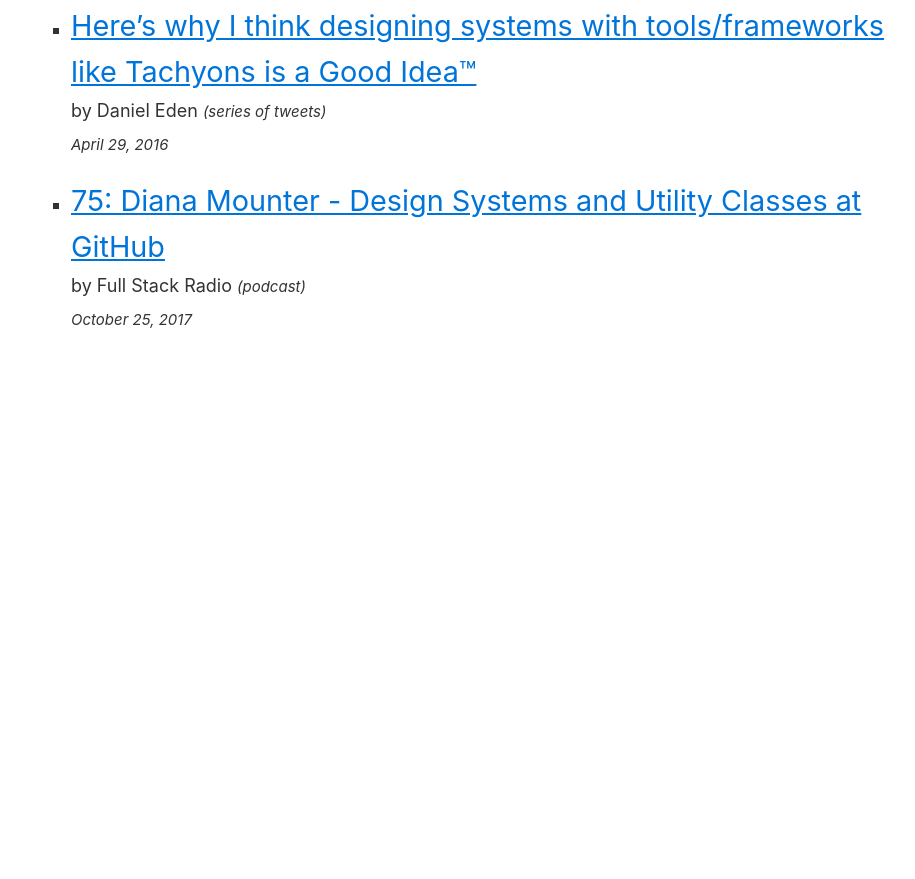
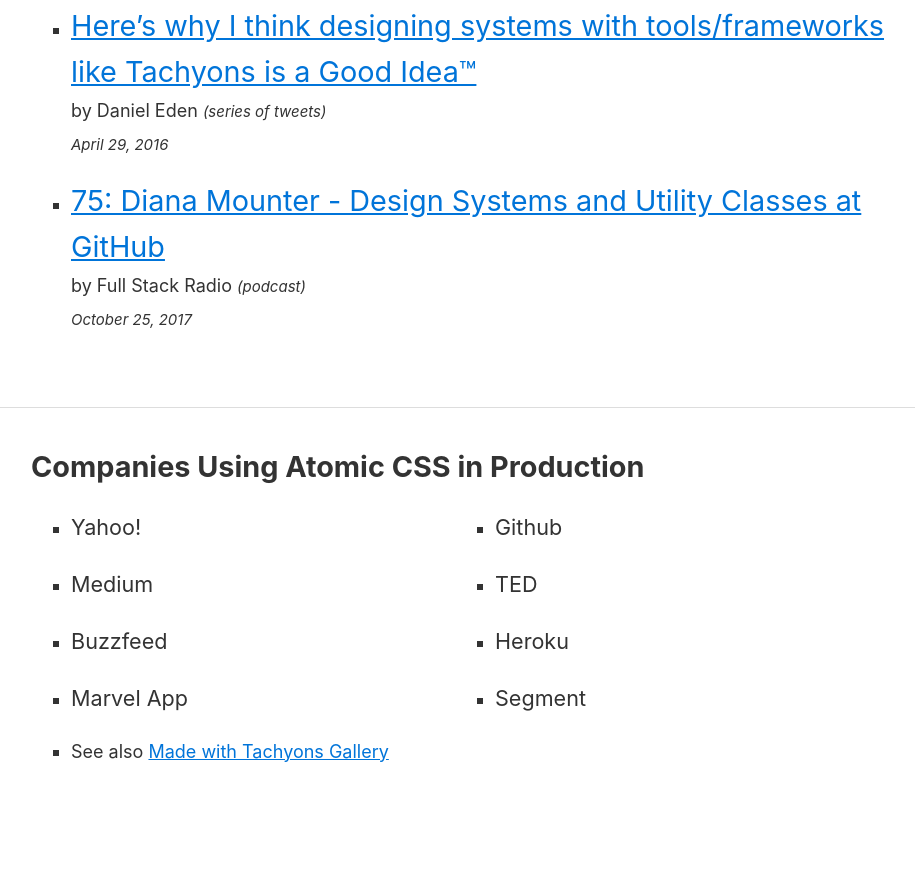
Before and after one commit to johnpolacek/the-case-for-atomic-css, a plain HTML site: page index.html in a window 1280 px wide. Shown: the part 6012-6891 px from the top of the page, without its empty margins (165-1080 px from the left). Before the commit the page ends 6427 px from the top, so only its background shows below. Drawn offline with Linux system fonts and the light colour scheme.

Commit message:
add list of companies using atomic

```diff
--- a/index.html
+++ b/index.html
@@ -6,7 +6,7 @@
 	  <meta title="description" content="A collection of articles, case studies, conference talks and examples demonstrating the benefits of Atomic CSS (also known as Functional CSS)">
 	  <meta title="author" content="John Polacek">
 	  <meta name="viewport" content="width=device-width,initial-scale=1">
-	  <style>html{line-height:1.8;-ms-text-size-adjust:100%;-webkit-text-size-adjust:100%;font-family:-apple-system,BlinkMacSystemFont,avenir next,avenir,helvetica neue,helvetica,ubuntu,roboto,noto,segoe ui,arial,sans-serif;color:#333;font-size:18px;box-sizing:border-box}*,*:before,*:after{box-sizing:inherit}h1,.h1{font-size:4rem;line-height:1}h2,.h2{font-size:3.2rem;line-height:1.1}h3,.h3{font-size:2.4rem;line-height:1.2}h4,.h4{font-size:2rem;line-height:1.4}h5,.h5{font-size:1.6rem;line-height:1.6}h6,.h6{font-size:1.2rem;line-height:1.8}h1,h2,h3,h4,h5,h6{margin:0}sub,sup{font-size:75%;line-height:0;position:relative;vertical-align:baseline}sub{bottom:-0.25em}sup{top:-0.5em}a{color:#0074d9}ul{list-style-type:square}.pad-1{padding:.5rem}.pad-1-b{padding-bottom:.5rem}.pad-2{padding:1rem}.pad-2-b{padding-bottom:1rem}.pad-3{padding:2rem}.pad-3-b{padding-bottom:2rem}.block-960{width:100%;max-width:960px}.block-center{margin-left:auto;margin-right:auto}.normal{font-weight:normal}.italic{font-style:italic}.border-t{border-top:solid 1px #ddd}.text-grey{color:#bbb}@media (max-width:480px){html{font-size:16px}.s-h2{font-size:3rem}.s-pad-2{padding:1rem}}</style>
+	  <style>html{line-height:1.8;-ms-text-size-adjust:100%;-webkit-text-size-adjust:100%;font-family:-apple-system,BlinkMacSystemFont,avenir next,avenir,helvetica neue,helvetica,ubuntu,roboto,noto,segoe ui,arial,sans-serif;color:#333;font-size:18px;box-sizing:border-box}*,*:before,*:after{box-sizing:inherit}h1,.h1{font-size:4rem;line-height:1}h2,.h2{font-size:3.2rem;line-height:1.1}h3,.h3{font-size:2.4rem;line-height:1.2}h4,.h4{font-size:2rem;line-height:1.4}h5,.h5{font-size:1.6rem;line-height:1.6}h6,.h6{font-size:1.2rem;line-height:1.8}h1,h2,h3,h4,h5,h6{margin:0}sub,sup{font-size:75%;line-height:0;position:relative;vertical-align:baseline}sub{bottom:-0.25em}sup{top:-0.5em}a{color:#0074d9}ul{list-style-type:square}.pad-1{padding:.5rem}.pad-1-b{padding-bottom:.5rem}.pad-2{padding:1rem}.pad-2-b{padding-bottom:1rem}.pad-3{padding:2rem}.pad-3-b{padding-bottom:2rem}.block-960{width:100%;max-width:960px}.block-center{margin-left:auto;margin-right:auto}.normal{font-weight:normal}.italic{font-style:italic}.border-t{border-top:solid 1px #ddd}.text-grey{color:#bbb}.w-half{width:50%}.float-l{float:left}@media (max-width:480px){html{font-size:16px}.s-h2{font-size:3rem}.s-pad-2{padding:1rem}}.clearfix:after {content:"";display:table;clear:both;}</style>
 	</head>
 	<body>
 		<section>
@@ -240,5 +240,39 @@
 				</ul>
 			</div>
 		</section>
+		<section class="border-t">
+			<div class="block-960 block-center pad-3 s-pad-2">
+				<h2 class="h5">Companies Using Atomic CSS in Production</h2>
+				<ul class="pad-3-b clearfix">
+					<li class="pad-2-b w-half float-l">
+						<span class="h6">Yahoo!</span>
+					</li>
+					<li class="pad-2-b w-half float-l">
+						<span class="h6">Github</span>
+					</li>
+					<li class="pad-2-b w-half float-l">
+						<span class="h6">Medium</span>
+					</li>
+					<li class="pad-2-b w-half float-l">
+						<span class="h6">TED</span>
+					</li>
+					<li class="pad-2-b w-half float-l">
+						<span class="h6">Buzzfeed</span>
+					</li>
+					<li class="pad-2-b w-half float-l">
+						<span class="h6">Heroku</span>
+					</li>
+					<li class="pad-2-b w-half float-l">
+						<span class="h6">Marvel App</span>
+					</li>
+					<li class="pad-2-b w-half float-l">
+						<span class="h6">Segment</span>
+					</li>
+					<li class="pad-2-b float-l">
+						<span>See also <a href="http://tachyons.io/gallery/">Made with Tachyons Gallery</a></span>
+					</li>
+				</ul>
+			</div>
+		</section>
 	</body>
 </html>
--- a/style.css
+++ b/style.css
@@ -62,7 +62,9 @@
 .italic {font-style:italic;}
 .border-t {border-top:solid 1px #ddd;}
 .text-grey {color:#bbb;}
-
+.w-half {width:50%;}
+.float-l {float:left;}
+.clearfix:after {content:"";display:table;clear:both;}
 
 @media (max-width:480px){
   html {
```
